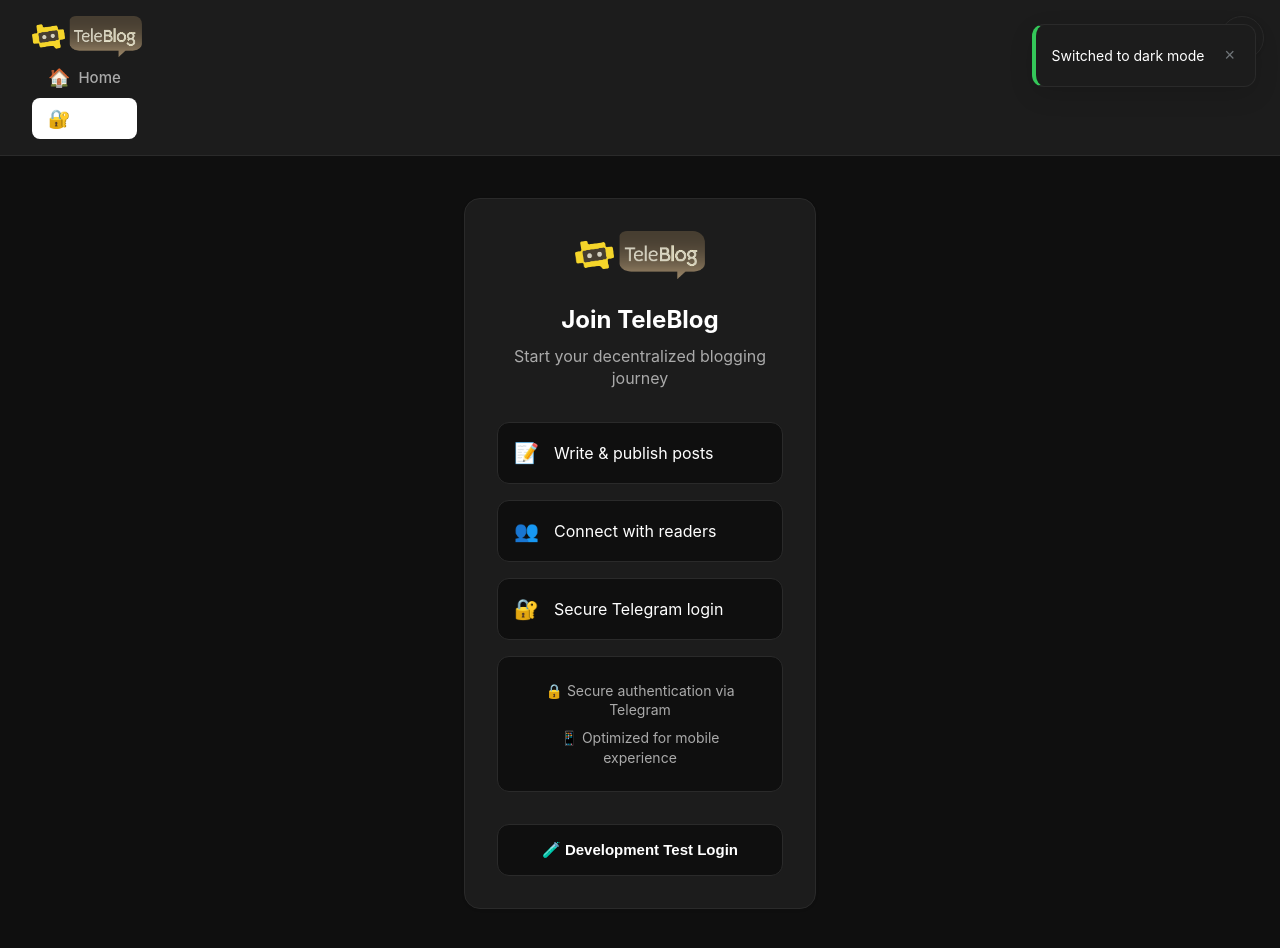
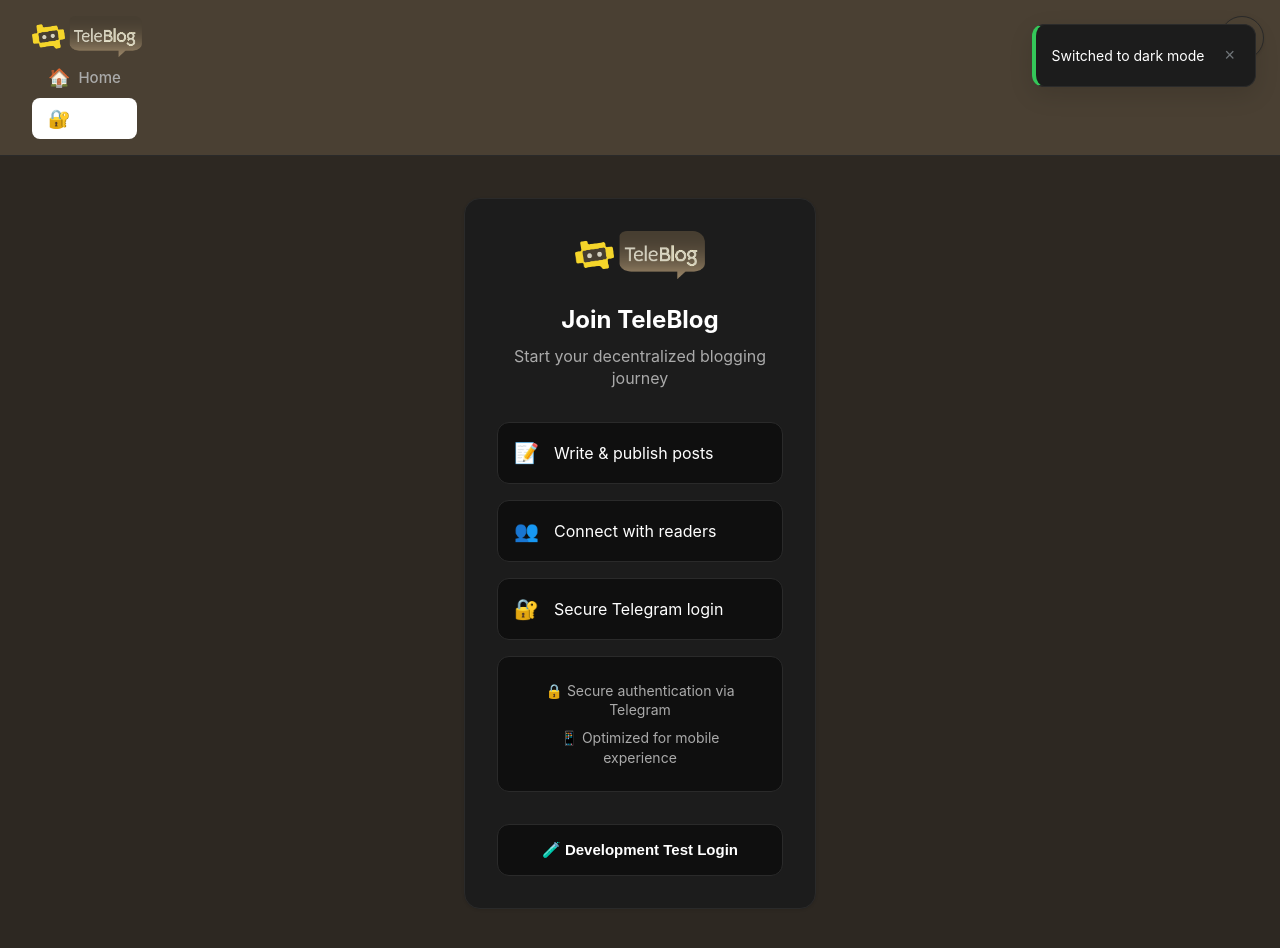
Before and after one commit to mcrdot/teleblogindex, a plain HTML site: page index.html in a window 1280 px wide. Both pictures are taken after a click on the button "Toggle theme". Drawn offline with Linux system fonts and the light colour scheme.

Commit message:
UIstyls fixd

```diff
--- a/styles/style.css
+++ b/styles/style.css
@@ -42,7 +42,7 @@
 
 [data-theme="dark"] {
   /* Telegram-inspired Dark Theme */
-  --tg-theme-bg-color: #0f0f0f;
+  --tg-theme-bg-color: #2d2822;
   --tg-theme-text-color: #ffffff;
   --tg-theme-hint-color: #aaaaaa;
   --tg-theme-link-color: #5eabe1;
@@ -87,7 +87,7 @@
 }
 
 .theme-btn {
-  background: var(--surface-elevated);
+  background: #4c4234;
   border: 1px solid var(--border);
   border-radius: 50%;
   width: 44px;
@@ -98,7 +98,7 @@
   cursor: pointer;
   box-shadow: var(--shadow-sm);
   transition: all 0.3s ease;
-  font-size: 18px;
+  font-size: 22px;
 }
 
 .theme-btn:hover {
@@ -108,7 +108,7 @@
 
 /* Navigation - Telegram Style */
 .navbar {
-  background: var(--surface-elevated);
+  background: #4a4033;
   border-bottom: 1px solid var(--border);
   padding: var(--space-md) var(--space-xl);
   position: sticky;
@@ -156,6 +156,7 @@
   cursor: pointer;
   font-size: 15px;
   font-weight: 500;
+  margin-right: 4px;
 }
 
 .nav-item:hover,
@@ -195,18 +196,20 @@
 .hero-section {
   padding: var(--space-xl) var(--space-lg);
   text-align: center;
-  background: linear-gradient(135deg, var(--surface-elevated) 0%, var(--surface) 100%);
+  background: linear-gradient(180deg, #2d2822 0%, #4a4033 70%);
   border-bottom: 1px solid var(--border);
+  border-radius: 16px;
 }
 
 .hero-title {
   font-size: 32px;
   font-weight: 800;
   margin-bottom: var(--space-sm);
-  background: linear-gradient(135deg, var(--primary) 0%, var(--primary-hover) 100%);
+  background: linear-gradient(90deg, #f5d52a 0%, var(--primary-hover) 100%);
   -webkit-background-clip: text;
   -webkit-text-fill-color: transparent;
   background-clip: text;
+  text-shadow: 12px #000000 ;
 }
 
 .hero-subtitle {
```
